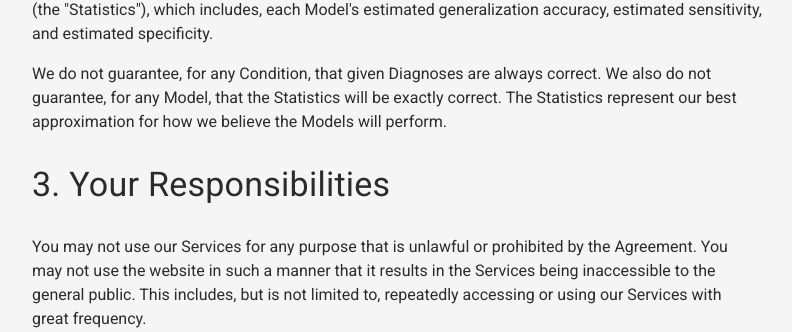
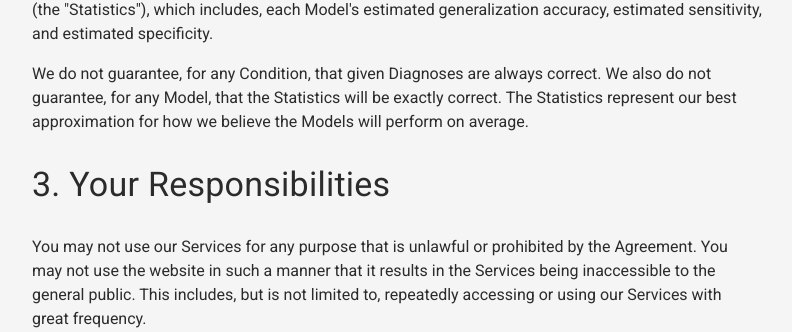
Before and after one commit to Westermeister/stethobot.com, a Flask app: page /legal in a window 1280 px wide. Shown: the part 1114-1446 px from the top of the page, without its empty margins (243-1035 px from the left). Run offline with Flask 2, Linux system fonts and the light colour scheme; style sheets or scripts are compiled from the project's sources.

Commit message:
Slightly update wording for model statistics in terms of service

```diff
--- a/stethobot/templates/legal.html
+++ b/stethobot/templates/legal.html
@@ -69,7 +69,7 @@ https://stethobot.com/legal
   We do not guarantee, for any Condition, that given Diagnoses are always
   correct. We also do not guarantee, for any Model, that the Statistics will be
   exactly correct. The Statistics represent our best approximation for how we
-  believe the Models will perform.
+  believe the Models will perform on average.
 </p>
 <h2>3. Your Responsibilities</h2>
 <p>
```
